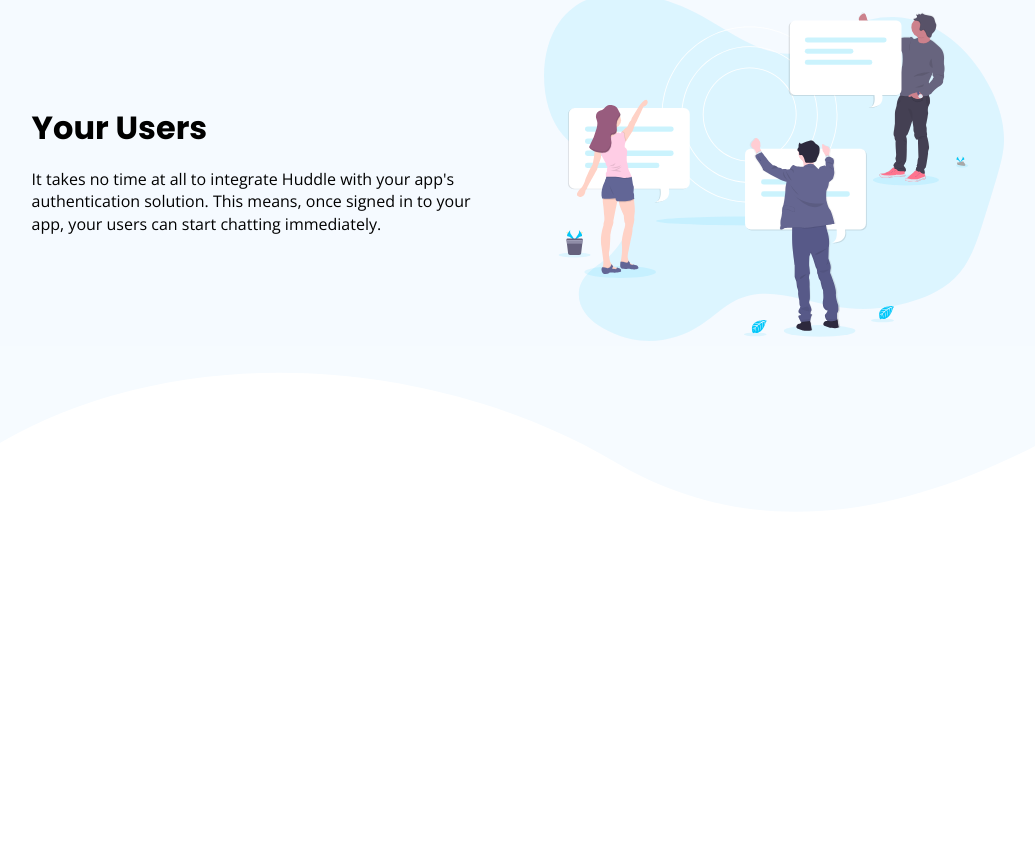
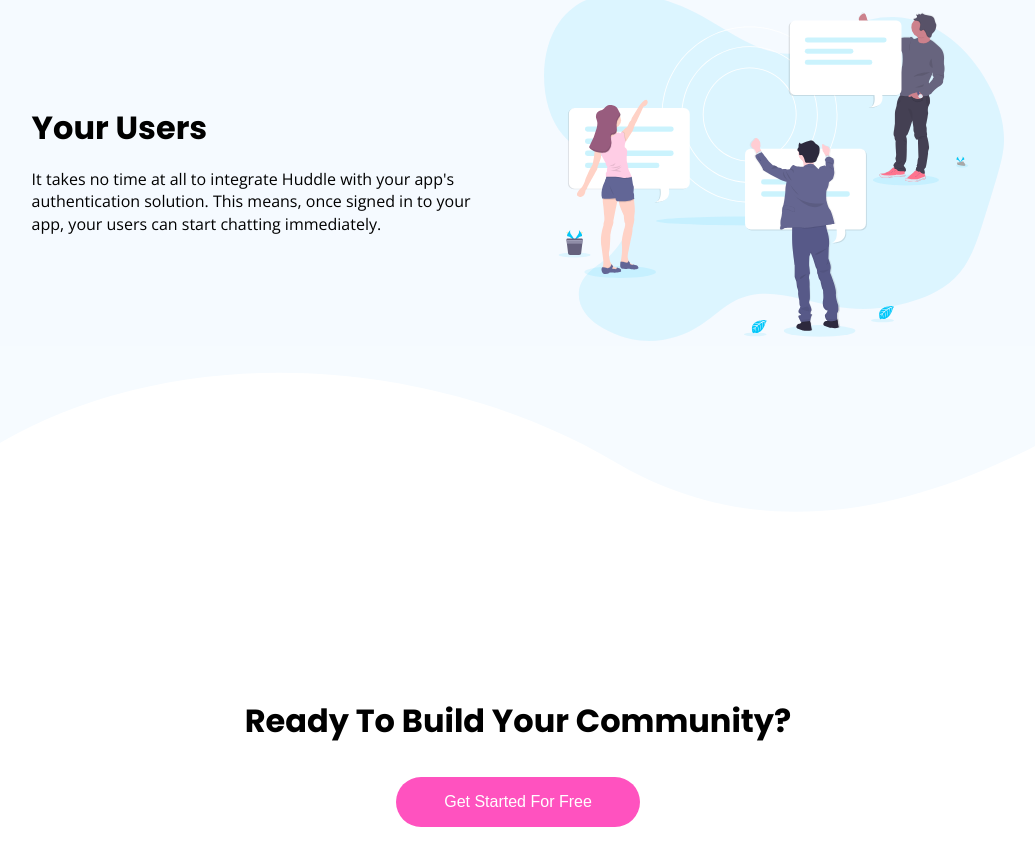
Before and after one commit to FelipeFama/huddle-landing-page-with-curved-sections, a React (Vite) app: page / in a window 1280 px wide. Shown: the part 2646-3512 px from the top of the page, without its empty margins (122-1157 px from the left). Before the commit the page ends 3208 px from the top, so only its background shows below. Built offline with nearby package versions, Linux system fonts and the light colour scheme.

Commit message:
Add sign up component

```diff
--- a/src/App.tsx
+++ b/src/App.tsx
@@ -3,6 +3,7 @@
 import Illustration from "./components/modules/Illustration";
 import UserInfo from "./components/modules/UserInfo";
 import ContentInfo from "./components/ContentInfo";
+import SignUp from "./components/SignUp";
 
 function App() {
   return (
@@ -12,6 +13,7 @@
       <Illustration />
       <UserInfo />
       <ContentInfo />
+      <SignUp />
     </>
   );
 }
--- /dev/null
+++ b/src/components/SignUp.tsx
@@ -0,0 +1,10 @@
+import "../styles/components/signup.sass";
+
+export default function SignUp() {
+  return (
+    <section className="sign-up">
+      <h1>Ready To Build Your Community?</h1>
+      <button>Get Started For Free</button>
+    </section>
+  );
+}
--- a/src/components/modules/infos/FirstInfo.tsx
+++ b/src/components/modules/infos/FirstInfo.tsx
@@ -3,7 +3,7 @@
 
 export default function FirstInfo() {
   return (
-    <section className="grow-content">
+    <article className="grow-content">
       <div className="bg-section-top"></div>
       <div className="grow-container">
         <article>
@@ -19,6 +19,6 @@
         </figure>
       </div>
       <div className="bg-section-bottom"></div>
-    </section>
+    </article>
   );
 }
--- a/src/components/modules/infos/SecondInfo.tsx
+++ b/src/components/modules/infos/SecondInfo.tsx
@@ -3,7 +3,7 @@
 
 export default function SecondInfo() {
   return (
-    <section className="flowing-content">
+    <article className="flowing-content">
       <figure>
         <img src={flowing} alt="illustration flowing" />
       </figure>
@@ -14,6 +14,6 @@
           online? Our threads have just-in-time loading for a more natural flow.
         </p>
       </article>
-    </section>
+    </article>
   );
 }
--- a/src/components/modules/infos/ThirdInfo.tsx
+++ b/src/components/modules/infos/ThirdInfo.tsx
@@ -3,7 +3,7 @@
 
 export default function ThirdInfo() {
   return (
-    <section className="users-content">
+    <article className="users-content">
       <div className="bg-section-top-2"></div>
       <div className="user-container">
         <article>
@@ -19,6 +19,6 @@
         </figure>
       </div>
       <div className="bg-section-bottom-2"></div>
-    </section>
+    </article>
   );
 }
--- /dev/null
+++ b/src/styles/components/signup.sass
@@ -0,0 +1,16 @@
+@use '../variables'
+@use '../mixins'
+
+.sign-up
+    @include mixins.center
+    -webkit-box-align: center
+    justify-content: center
+    flex-direction: column
+    -webkit-box-pack: center
+    text-align: center
+    min-height: 50vh
+    h1
+        font-family: variables.$font-headings
+        margin-bottom: 1em
+    button
+        @include mixins.button-sections
```
Also changed, not shown: src/components/ContentInfo.tsx (+0 -17 lines).
